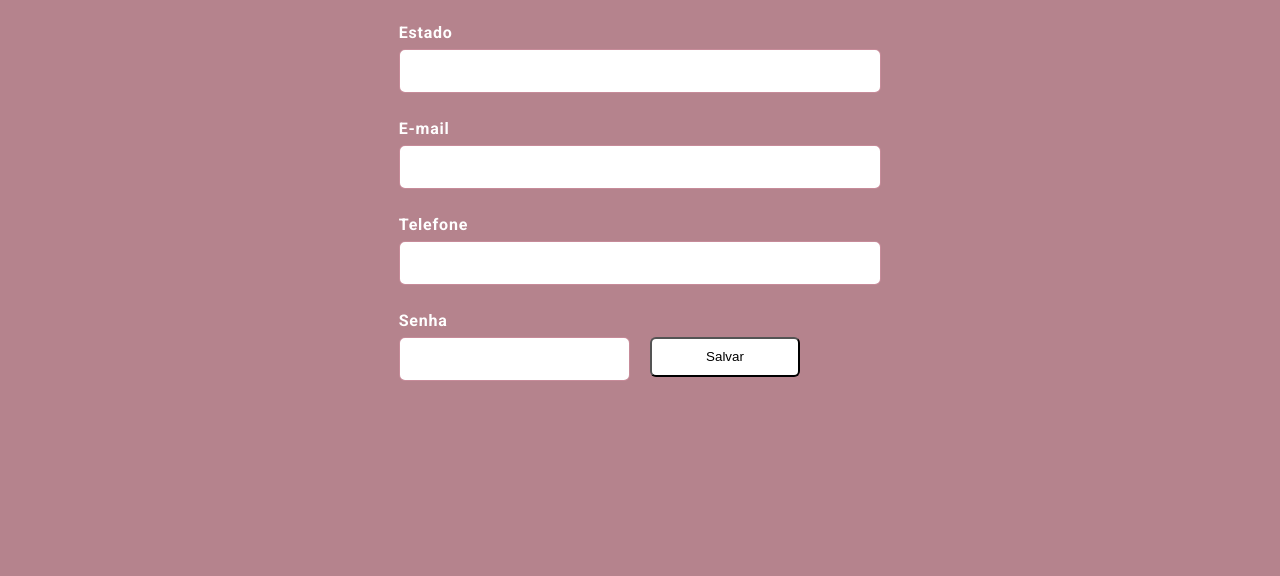
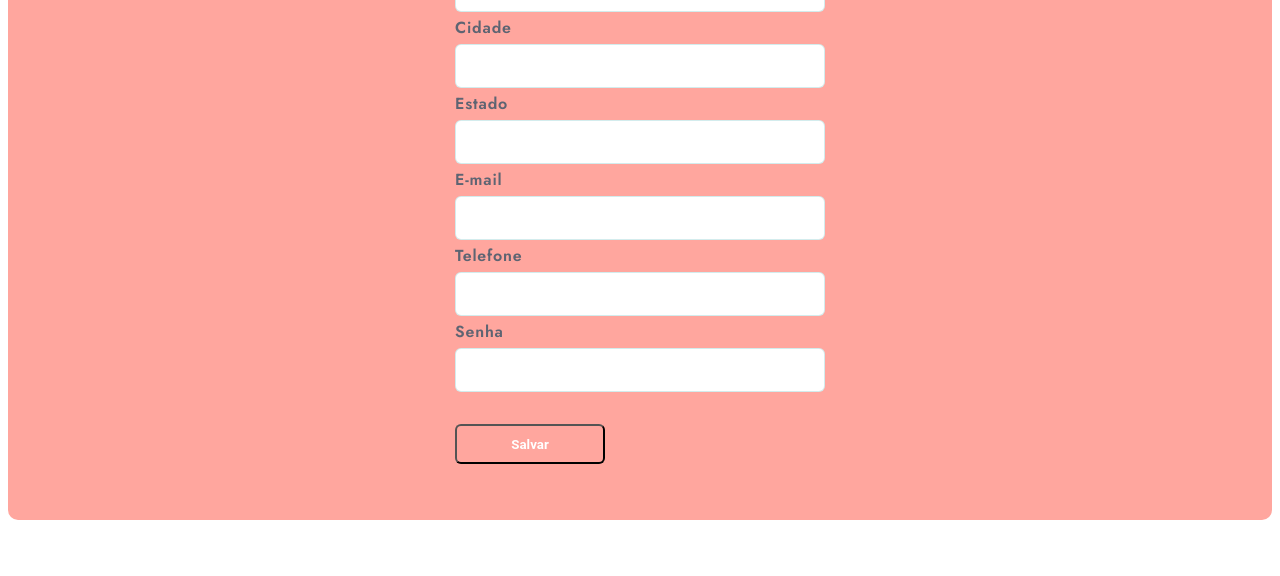
Before and after one commit to 11emilia11/OneSiteDay, a plain HTML site: page Dia2/views/index.html in a window 1280 px wide. Shown: the part 224-800 px from the top of the page. Drawn offline with Linux system fonts and the light colour scheme; files whose address does not match are found by name.

Commit message:
add pastas e melhorando estilo

```diff
--- a/Dia2/styles.css
+++ b/Dia2/public/styles.css
@@ -1,5 +1,5 @@
 #modal {
-  position: fixed;
+  position: relative;
   top: 0;
   bottom: 0;
   right: 0;
@@ -8,8 +8,9 @@
 
   display: flex;
   justify-content: center;
-  background-color:  #b5838d;
-  font-family: 'Roboto', sans-serif;
+  background-color:  #ffa69e;
+  font-family: 'Jost', sans-serif;
+  border-radius: 10px;
 
 
 }
@@ -21,7 +22,8 @@
 
 #modal .content {
   margin-top: 5%;
-  color: #fff;
+  color: #5e6472;
+
 
 }
 
@@ -29,17 +31,17 @@
 #modal .content h1 {
   text-align: center;
   text-transform: uppercase;
+
 }
 
 #modal form {
-  width: 80%;
+  width: 100%;
   max-width: 800px;
   margin: 0 auto 15%;
 
-  display: grid;
-  grid-template-columns: 1fr 1fr;
   gap: 20px;
 }
+
 
 
 .content form div:nth-last-child(3),
@@ -55,7 +57,7 @@ form textarea {
   padding: 12px;
   box-sizing: border-box;
   border-radius: 6px;
-  border: 1px solid rgba(141, 25, 52, 0.5);
+  border: 1px solid rgba(168, 218, 220, 0.5);
   outline: none;
   font-size: 16px;
 
@@ -68,7 +70,10 @@ form label {
 }
 
 form button {
-  background-color: white;
+  font-family: 'Roboto', sans-serif;
+  font-weight: 600;
+  background-color:#ffa69e;
+  color: #fff;
 
   width: 150px;
   height: 40px;
@@ -87,7 +92,7 @@ form button {
 }
 
 form button:hover{
-  background-color: #0984e3;
-  color: #fff;
+  background-color: #B8F2E6;
+  color: #5e6472;
   text-decoration: none;
 }
--- a/Dia2/index.html
+++ b/Dia2/views/index.html
@@ -2,16 +2,15 @@
 <html>
   <head>
     <title>Cadastro Cliente</title>
-    <link rel="stylesheet" href="styles.css">
-    <link href="https://fonts.googleapis.com/css?family=Roboto:400,500,700&display=swap" rel="stylesheet">
-
+    <link rel="stylesheet" href="C:/Users/emili/Documents/30diasWeb/Dia2/public/styles.css">
+    <link href="https://fonts.googleapis.com/css?family=Jost:200,300,300i,400,400i,500,600,700,800&display=swap" rel="stylesheet">
   </head>
 
 
   <body>
     <div id="modal">
       <div class="content">
-        <h1>Cadastro</h1>
+        <h1>Cadastro de Cliente</h1>
       <form action="/" method="POST">
         <div class="input-wrapper">
           <label for="name">Nome</label><br>
@@ -34,6 +33,7 @@
           <input type="email" name="email" id="email">
         </div>
 
+
         <div class="input-wrapper">
           <label for="phone">Telefone</label>
           <input type="tel" name="phone" pattern="[0-9]{2}[0-9]{5}-[0-9]{4}" id="phone"><br>
@@ -44,8 +44,6 @@
           <input type="password" name="password" id="password">
         </div>
 
-
-
         <button>Salvar</button>
 
       </form>
@@ -53,9 +51,16 @@
       </div>
 
 
+
     </div>
 
 
 
+
+
+
+  <script src="/script.js"></script>
+
+
   </body>
 </html>
```
Also changed, not shown: Dia2/db.js (added), Dia2/public/script.js (added), Dia2/server.js (added).
